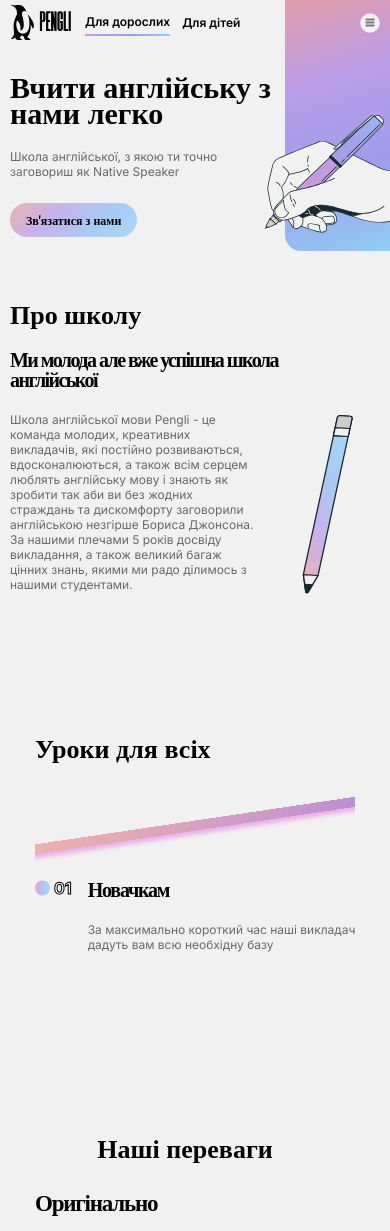
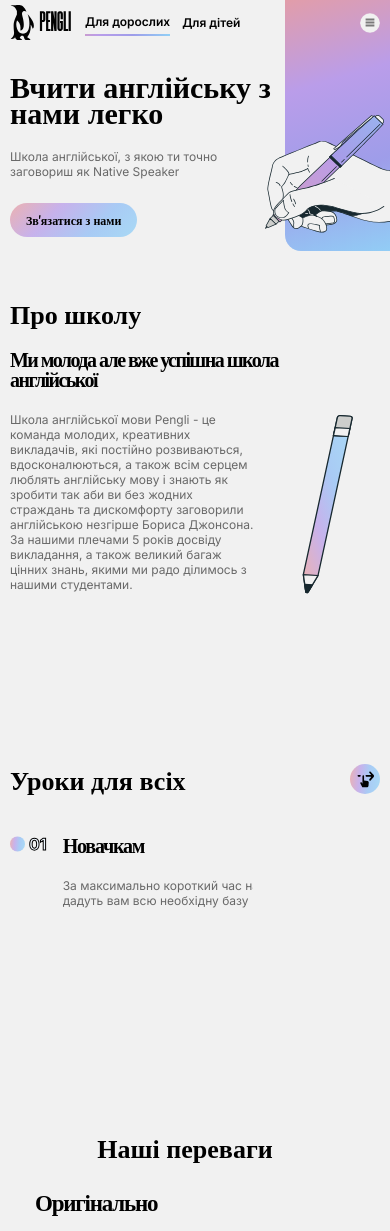
Before and after one commit to mirajane2207/english-school, a React (Create React App) app: page / in a window 390 px wide. Shown: the top 1231 px of the page. Built offline with nearby package versions, Linux system fonts and the light colour scheme.

Commit message:
Update adaptive: lessons

```diff
--- a/src/components/LessonItem/LessonItem.module.css
+++ b/src/components/LessonItem/LessonItem.module.css
@@ -35,3 +35,11 @@
 .lesson__content h3 {
     line-height: 100%;
 }
+
+
+@media (max-width: 899px) {
+.lesson__container {
+    width: calc(100vw - 20px);
+}
+
+}
--- a/src/components/Lessons/Lessons.jsx
+++ b/src/components/Lessons/Lessons.jsx
@@ -1,19 +1,42 @@
-import React from 'react'
+import {React, useState, useEffect} from 'react'
 import classes from './Lessons.module.css'
 import SectionTitle from '../SectionTitle/SectionTitle'
 import lessonsImg from './lessons-img.svg'
-import lessonsMobileImg from './lessons-img-mobile.svg'
 import LessonItem from '../LessonItem/LessonItem'
+import lessonsBtn from './lessons-btn.svg'
 
 const Lessons = () => {
+
+
+  const [windowWidth, setWindowWidth] = useState(window.innerWidth);
+
+  useEffect(() => {
+    const handleResize = () => {
+      setWindowWidth(window.innerWidth);
+    };
+
+    window.addEventListener('resize', handleResize);
+
+    return () => {
+      window.removeEventListener('resize', handleResize);
+    };
+  }, []);
+
   return (
     <div className={classes.lessons___container}>
-      <SectionTitle>Уроки для всіх</SectionTitle>
+      {
+        windowWidth > 899
+          ? <SectionTitle>Уроки для всіх</SectionTitle>
+          : <div className={classes.section__title_container}>
+            <SectionTitle>Уроки для всіх</SectionTitle>
+            <img src={lessonsBtn} alt=''/>
+          </div>
+      }
       <div className={classes.lessons__list_container}>
         {
-          window.screen.availWidth > 520
+          windowWidth > 899
             ? <img src={lessonsImg} alt="" />
-            : <img src={lessonsMobileImg} alt="" />
+            : <span></span>
         }
         <div className={classes.lessons__list}>
           <LessonItem number='01' title='Новачкам' desc='За максимально короткий час наші викладачі дадуть вам всю необхідну базу' />
--- a/src/components/Lessons/Lessons.module.css
+++ b/src/components/Lessons/Lessons.module.css
@@ -31,18 +31,21 @@
     justify-content: space-between;
 }
 
-@media(max-width: 1280px) {
+@media(max-width: 1439px) {
     .lessons___container {
         gap: 54px;
     }
 
+    .lessons__list_container {
+        max-width: calc(70vw - 30px);
+    }
 }
 
 
-@media(max-width: 520px) {
+@media(max-width: 899px) {
     .lessons___container {
-        max-width: 300px;
-        padding: 0;
+        width: calc(100vw - 20px);
+        padding: 0 10px;
         display: flex;
         flex-direction: column;
         align-items: flex-start;
@@ -55,7 +58,18 @@
         gap: 52px;
     }
 
+    .section__title_container {
+        display: flex;
+        width: calc(100vw - 20px);
+        justify-content: space-between;
+        align-items: center;
+    }
+
+    .lessons__btn:hover {
+        box-shadow: none;
+    }
+
     .lessons__list_container {
-        max-width: 320px;
+        width: calc(100vw - 20px);
     }
 }
--- a/src/index.css
+++ b/src/index.css
@@ -18,7 +18,7 @@ body {
   margin: 0;
   font-family: "Inter", sans-serif;
   max-width: 100vw;
-  overflow-x: hidden;
+
 
 }
 
```
Also changed, not shown: src/components/Lessons/lessons-btn.svg (added).
